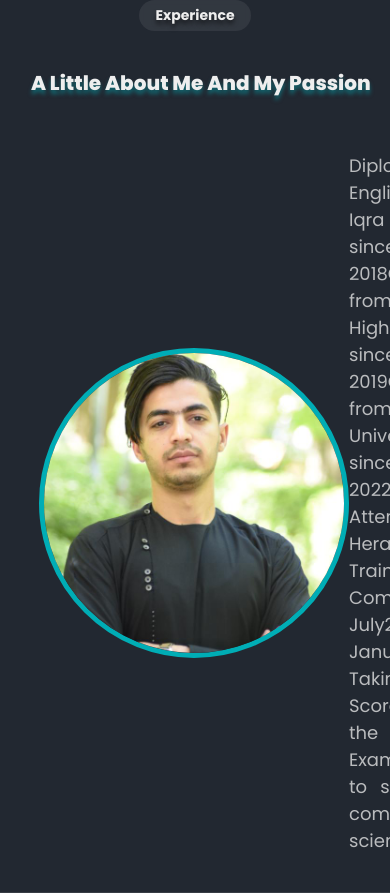
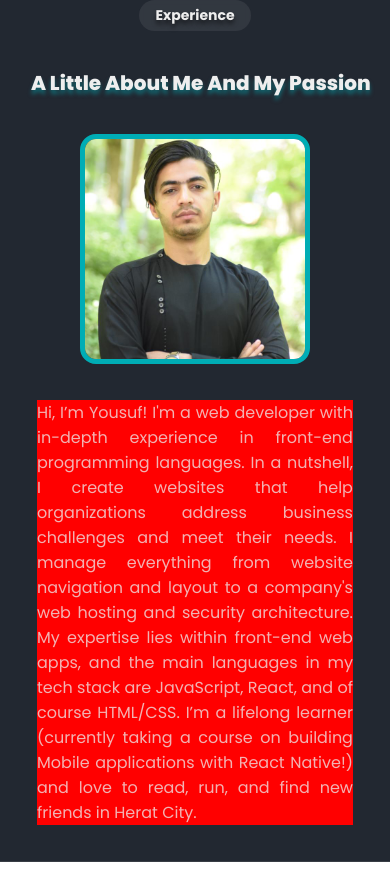
Before and after one commit to YousufMohammadi/portfolio, a React (Create React App) app: page / in a window 390 px wide. Shown: the part 1260-2153 px from the top of the page. After the commit the page ends 2122 px from the top, so only its background shows below. Built offline with nearby package versions, Linux system fonts and the light colour scheme.

Commit message:
about section responsived

```diff
--- a/src/Components/About.jsx
+++ b/src/Components/About.jsx
@@ -3,7 +3,7 @@ import "../Styles/Components/About.css"
 import { useState } from "react";
 import { BIO, EDUCATION, EXPERIENCE } from "../Constants/Constants";
 export function About() {
-    const [text, setText] = useState(EDUCATION);
+    const [text, setText] = useState(BIO);
     const [type, setType] = useState("string");
     return (
       <div className="about-container">
--- a/src/Styles/Components/About.css
+++ b/src/Styles/Components/About.css
@@ -26,6 +26,8 @@
     line-height: normal;
     text-align: justify;
     width: 650px;
+    padding-left: 20px;
+    background-color: red;
 }
 ul{
    width: 650px;
@@ -51,7 +53,7 @@ ul li::before {
 .myImage{
     width: 300px;
     height: 300px;
-    border-radius: 50%;
+    border-radius: 16px;
     border: 5px solid #00ADB5;
 }
 .about-images{
@@ -69,3 +71,102 @@ ul li::before {
     top: 0;
     z-index: 2;
 }
+@media only screen and (max-width: 1200px) {
+    .about{
+    width: 95%;
+    display: flex;
+    flex-direction: row;
+    justify-content: space-between;
+    align-items: center;
+}
+.myImage{
+    width: 250px;
+    height: 250px;
+    border-radius: 16px;
+    border: 5px solid #00ADB5;
+}
+}
+@media only screen and (max-width: 1000px) {
+    .about{
+    width: 80%;
+    display: flex;
+    flex-direction: row;
+    justify-content: center;
+    align-items: center;
+    gap: 20px;
+}
+.par{
+    color: rgba(238, 238, 238, 0.75);
+    font-family: Poppins;
+    font-size: 18px;
+    font-style: normal;
+    font-weight: 400;
+    line-height: normal;
+    text-align: justify;
+    width: 500px;
+    padding-left: 20px;
+    background-color: red;
+}
+.myImage{
+    width: 220px;
+    height: 220px;
+    /* border-radius: 50%; */
+    border-radius: 16px;
+    border: 5px solid #00ADB5;
+}
+}
+@media only screen and (max-width: 900px) {
+    .about{
+    width: 90%;
+    display: flex;
+    flex-direction: column;
+    justify-content: center;
+    align-items: center;
+    gap: 20px;
+}
+.par{
+    color: rgba(238, 238, 238, 0.75);
+    font-family: Poppins;
+    font-size: 18px;
+    font-style: normal;
+    font-weight: 400;
+    line-height: normal;
+    text-align: justify;
+    width: 500px;
+    padding-left: 0px;
+    background-color: red;
+}
+.myImage{
+    width: 220px;
+    height: 220px;
+    /* border-radius: 50%; */
+    border-radius: 16px;
+    border: 5px solid #00ADB5;
+}
+}
+@media only screen and (max-width: 768px) {
+.par{
+    color: rgba(238, 238, 238, 0.75);
+    font-family: Poppins;
+    font-size: 16px;
+    font-style: normal;
+    font-weight: 400;
+    line-height: normal;
+    text-align: justify;
+    width: 450px;
+    padding-left: 20px;
+}
+}
+@media only screen and (max-width: 500px) {
+.par{
+    color: rgba(238, 238, 238, 0.75);
+    font-family: Poppins;
+    font-size: 16px;
+    font-style: normal;
+    font-weight: 400;
+    line-height: normal;
+    text-align: justify;
+    width: 90%;
+    padding-left:0px;
+}
+}
```
